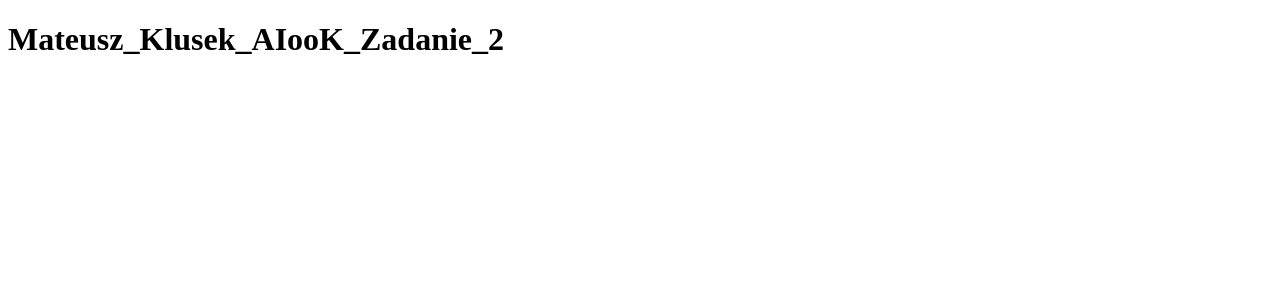
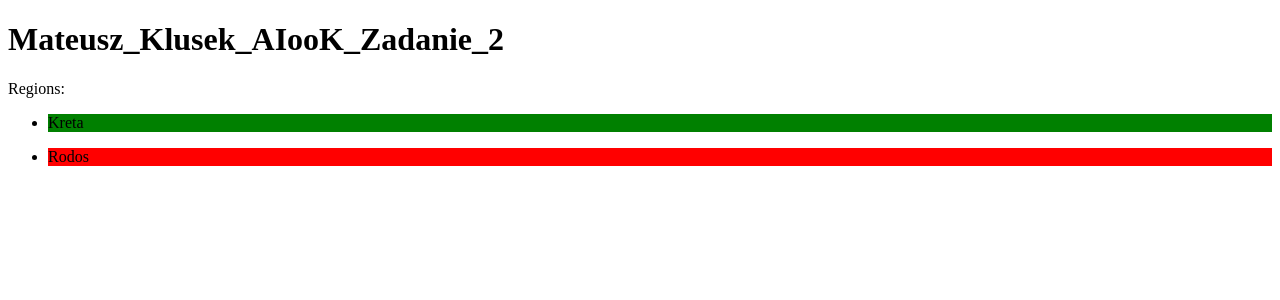
Before and after one commit to matik802/Mateusz_Klusek_AIooK, an Angular app: page / in a window 1280 px wide. Shown: the top 300 px of the page. Built offline with nearby package versions, Linux system fonts and the light colour scheme.

Commit message:
zrobione

```diff
--- a/src/app/manage-region-list/manage-region-list.component.html
+++ b/src/app/manage-region-list/manage-region-list.component.html
@@ -2,7 +2,7 @@
     <div>Regions:
         <ul>
             <li *ngFor="let region of RegionList;index as i"
-            [class.selected]="i === selected">
+            (click)="selectRegion(i)" [class.selected]="i === selected">
                 <p *ngIf="region.friendly" style="background-color:green;">{{region.name}}</p>
                 <p *ngIf="!region.friendly" style="background-color:red;">{{region.name}}</p>
             </li>
--- a/src/app/manage-region-list/manage-region-list.component.ts
+++ b/src/app/manage-region-list/manage-region-list.component.ts
@@ -9,14 +9,14 @@ import { RegionComponent } from '../region/region.component';
 export class ManageRegionListComponent implements OnInit{
   @Input() RegionList: RegionComponent[];
   @Input() selected: number;
-  @Output() selectInterestInParent: EventEmitter<number> = new EventEmitter();
+  @Output() selectRegionInParent: EventEmitter<number> = new EventEmitter();
 
   constructor() {
-    this.RegionList = [
-      new RegionComponent("Kreta",new Date('2000-03-18'),new Date('2000-03-26'),3,["Statue","Pearl"],true),
-      new RegionComponent("Rodos",new Date('2004-03-11'),new Date('2004-03-14'),20,["Sword","Crossbow"],false)
-    ]
-    this.selected = -1;
+    // this.RegionList = [
+    //   new RegionComponent("Kreta",new Date('2000-03-18'),new Date('2000-03-26'),3,["Statue","Pearl"],true),
+    //   new RegionComponent("Rodos",new Date('2004-03-11'),new Date('2004-03-14'),20,["Sword","Crossbow"],false)
+    // ]
+    // this.selected = -1;
   }
 
   ngOnInit(): void {
@@ -24,6 +24,6 @@ export class ManageRegionListComponent implements OnInit{
   }
 
   selectRegion(index: number) {
-    this.selectInterestInParent.emit(index);
+    this.selectRegionInParent.emit(index);
      }
 }
--- a/src/app/regions/regions.component.html
+++ b/src/app/regions/regions.component.html
@@ -1,4 +1,5 @@
-<div (click)="select($event,-1)">
+<!-- <div (click)="select($event,-1)"> -->
+    <div>
     <!-- <div class="all">
         <div>Regions:
             <ul>
@@ -10,7 +11,7 @@
             </ul>
         </div>
     </div> -->
-
+    <app-manage-region-list [RegionList]="RegionArray" [selected]="selected" (selectRegionInParent)="select($event)"> </app-manage-region-list>
     <div *ngIf="selected > -1">
         <h2>Edit:</h2>
         <div>
--- a/src/app/regions/regions.component.ts
+++ b/src/app/regions/regions.component.ts
@@ -1,4 +1,4 @@
-import { Component } from '@angular/core';
+import { Component, OnInit } from '@angular/core';
 import { RegionComponent } from '../region/region.component';
 
 @Component({
@@ -6,22 +6,28 @@ import { RegionComponent } from '../region/region.component';
   templateUrl: './regions.component.html',
   styleUrls: ['./regions.component.css']
 })
-export class RegionsComponent {
+export class RegionsComponent implements OnInit {
 
   RegionArray: RegionComponent[];
   selected: number;
 
   constructor() {
+
+  }
+  ngOnInit(): void {
     this.RegionArray = [
       new RegionComponent("Kreta",new Date('2000-03-18'),new Date('2000-03-26'),3,["Statue","Pearl"],true),
       new RegionComponent("Rodos",new Date('2004-03-11'),new Date('2004-03-14'),20,["Sword","Crossbow"],false)
     ]
     this.selected = -1;
   }
-  select(event: { stopPropagation: () => void; },which: number): void {
-    this.selected = which;
-    event.stopPropagation();
-  }
+  // select(event: { stopPropagation: () => void; },which: number): void {
+  //   this.selected = which;
+  //   event.stopPropagation();
+  // }
+  select(which: number): void {
+       this.selected = which;
+     }
   save(): void {
     this.selected = -1;
   }
```
Also changed, not shown: tsconfig.json (+41 -14 lines).
